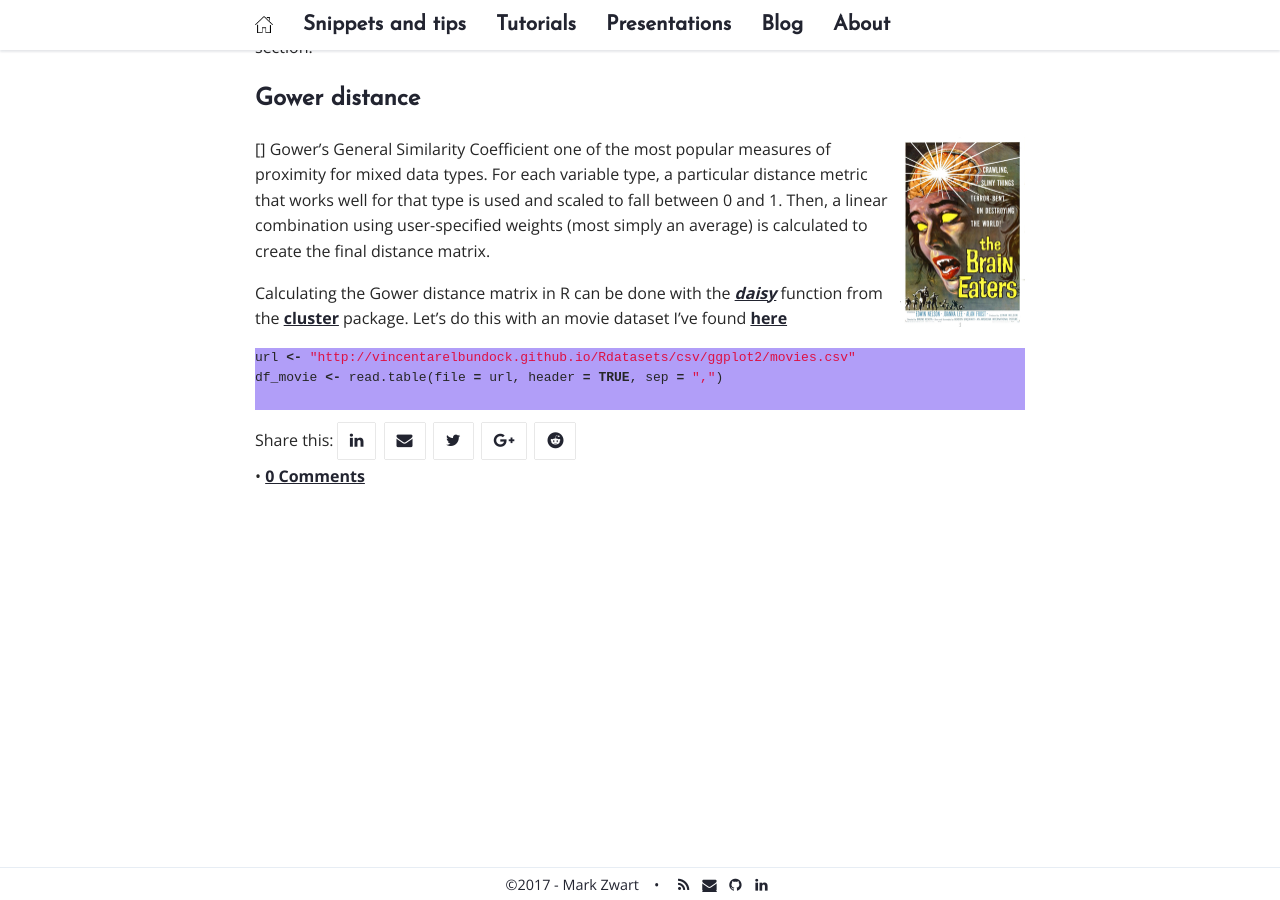
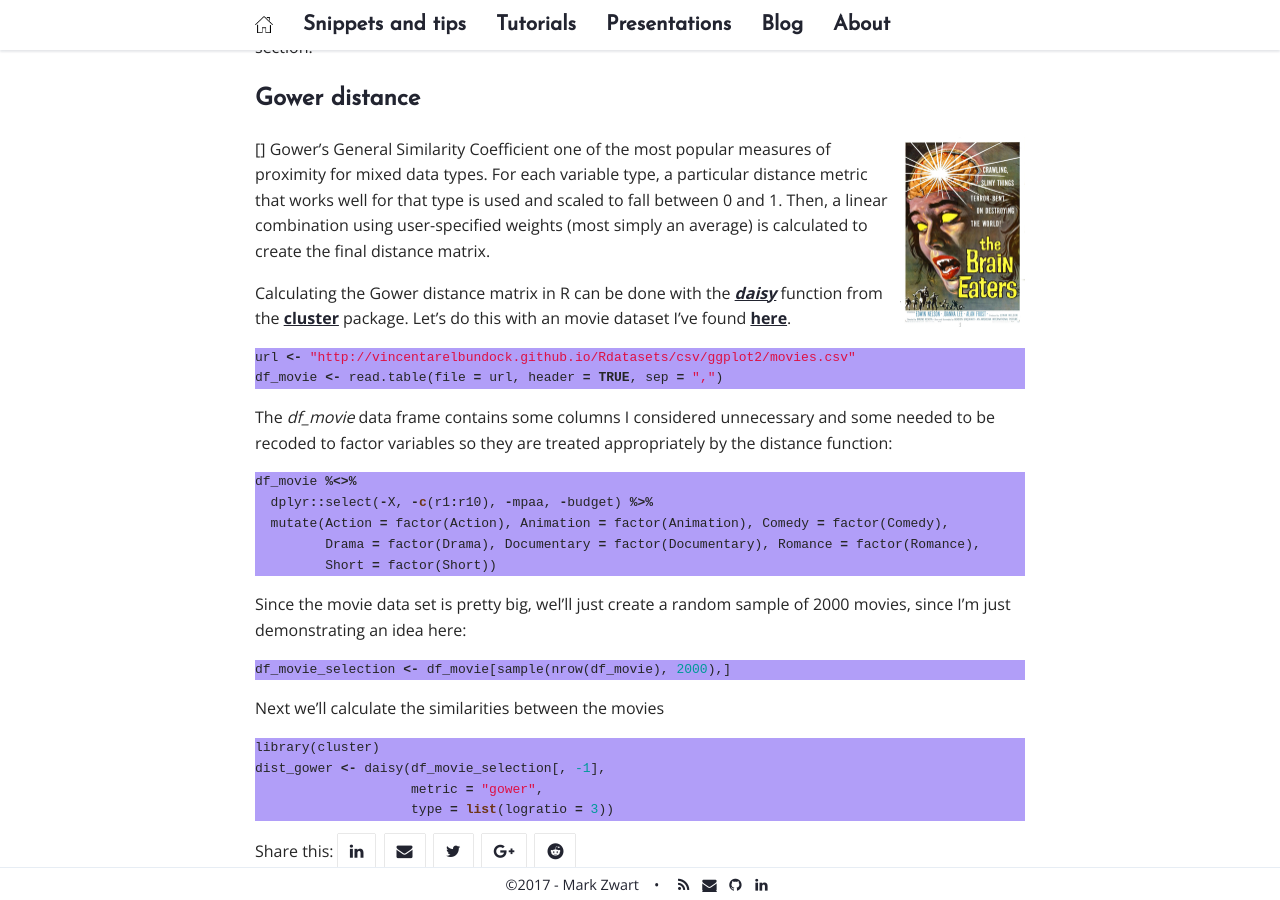
Before and after one commit to mark-me/mark-me.github.io, a Jekyll site: the page built from _pages/tutorials/distance-measures/distance-measures.md, in a window 1280 px wide and 900 px high, scrolled down 2482 px. Built offline with Jekyll 4.4.1, drawn with Linux system fonts in a browser that asks for light colours; nearby versions of some CDN libraries; comment, search, counter and statistics services are not loaded.

Commit message:
Update distance-measures.md

````diff
--- a/_pages/tutorials/distance-measures/distance-measures.md
+++ b/_pages/tutorials/distance-measures/distance-measures.md
@@ -77,9 +77,27 @@ A intuitive way of exploting the Jaccard distances, you can use the [MDS section
 [<img src="/_pages/tutorials/distance-measures/brain-eaters.jpg" width="125" height="190" align="right"/>]
 Gower's General Similarity Coefficient one of the most popular measures of proximity for mixed data types. For each variable type, a particular distance metric that works well for that type is used and scaled to fall between 0 and 1. Then, a linear combination using user-specified weights (most simply an average) is calculated to create the final distance matrix.
 
-Calculating the Gower distance matrix in R can be done with the _[daisy](https://www.rdocumentation.org/packages/cluster/topics/daisy)_ function from the **[cluster](https://www.rdocumentation.org/packages/cluster)** package. Let's do this with an movie dataset I've found [here](https://rpubs.com/arun_infy13/97529)
+Calculating the Gower distance matrix in R can be done with the _[daisy](https://www.rdocumentation.org/packages/cluster/topics/daisy)_ function from the **[cluster](https://www.rdocumentation.org/packages/cluster)** package. Let's do this with an movie dataset I've found [here](https://rpubs.com/arun_infy13/97529).
 ```r
 url <- "http://vincentarelbundock.github.io/Rdatasets/csv/ggplot2/movies.csv"
 df_movie <- read.table(file = url, header = TRUE, sep = ",")
-
 ```
+The _df_movie_ data frame contains some columns I considered unnecessary and some needed to be recoded to factor variables so they are treated appropriately by the distance function:
+```r
+df_movie %<>%
+  dplyr::select(-X, -c(r1:r10), -mpaa, -budget) %>%
+  mutate(Action = factor(Action), Animation = factor(Animation), Comedy = factor(Comedy),
+         Drama = factor(Drama), Documentary = factor(Documentary), Romance = factor(Romance),
+         Short = factor(Short))
+```
+Since the movie data set is pretty big, wel'll just create a random sample of 2000 movies, since I'm just demonstrating an idea here:
+```r
+df_movie_selection <- df_movie[sample(nrow(df_movie), 2000),]
+```
+Next we'll calculate the similarities between the movies
+```r
+library(cluster)
+dist_gower <- daisy(df_movie_selection[, -1],
+                    metric = "gower",
+                    type = list(logratio = 3))
+```
````
